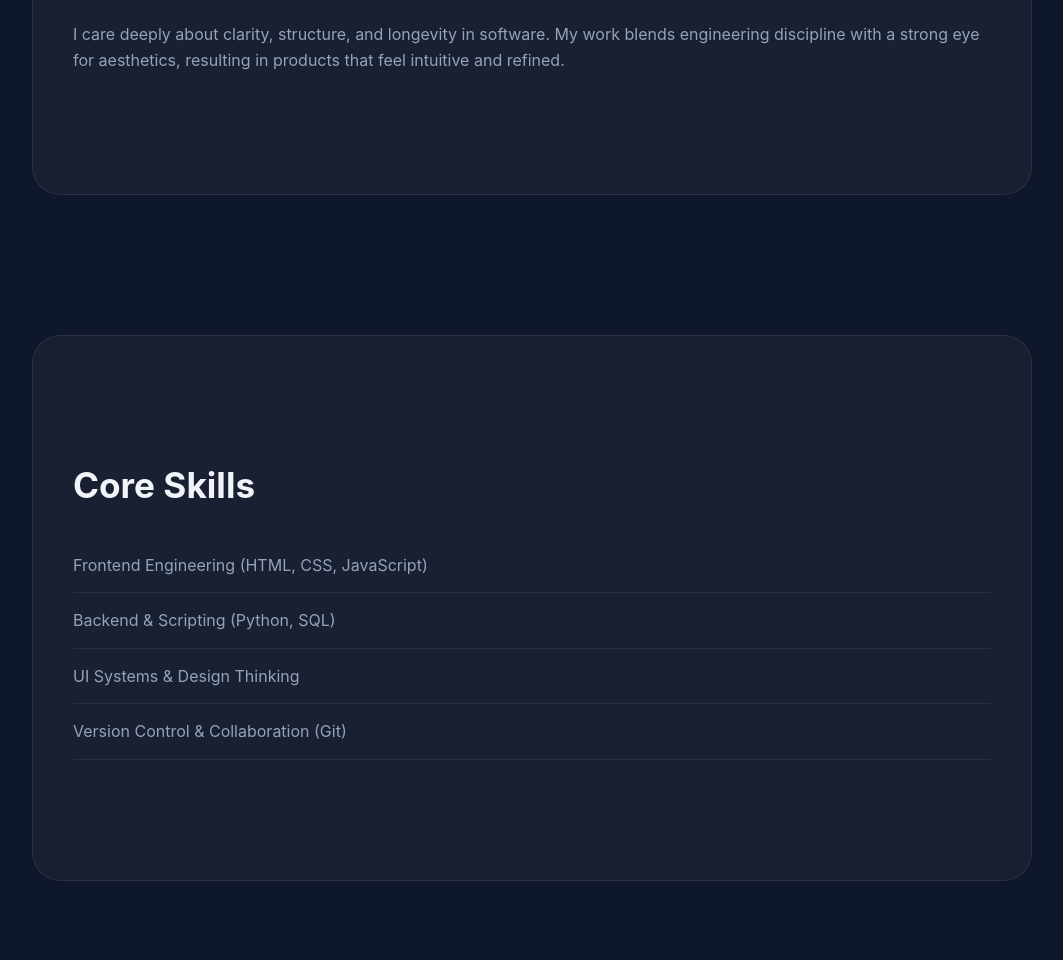
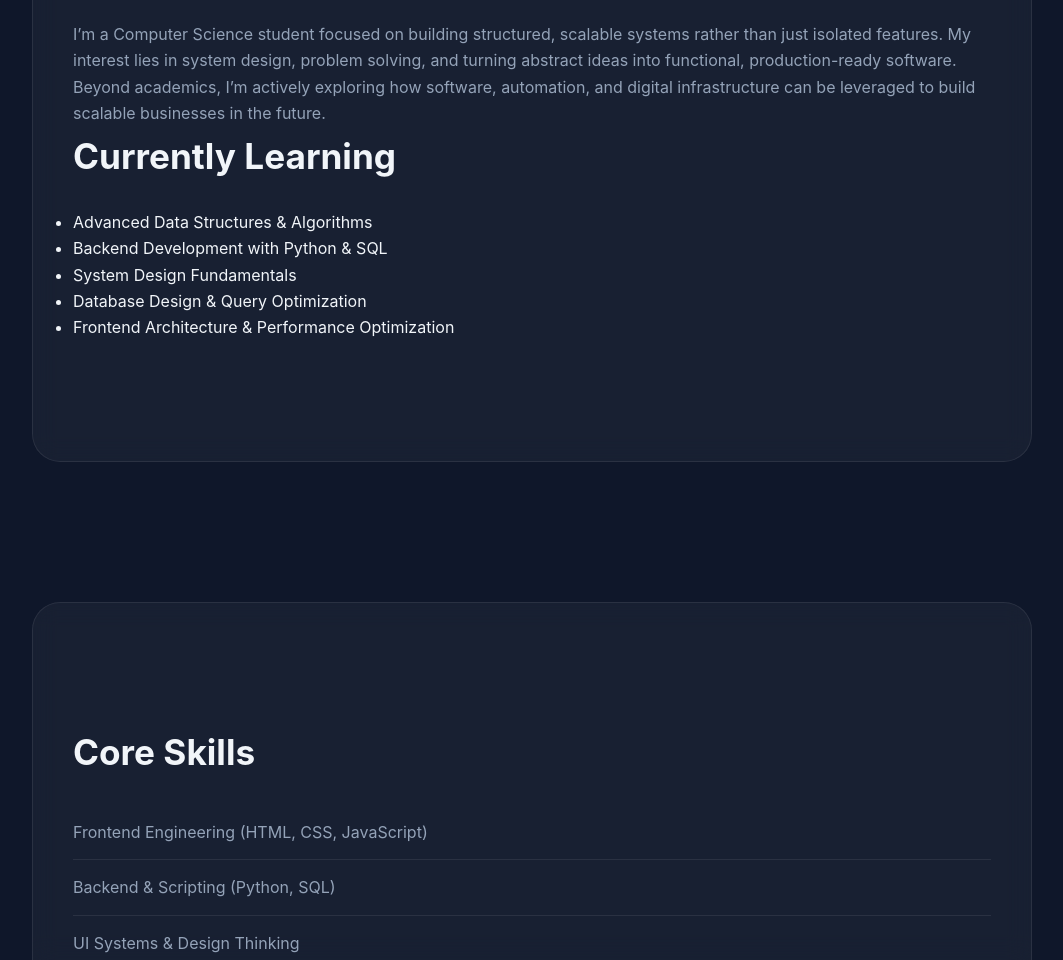
Before and after one commit to ze-ko/portfolio, a plain HTML site: page index.html in a window 1280 px wide. Shown: the part 982-1942 px from the top of the page, without its empty margins (108-1171 px from the left). Drawn offline with Linux system fonts and the light colour scheme.

Commit message:
Update index.html

```diff
--- a/index.html
+++ b/index.html
@@ -56,14 +56,32 @@
   </section>
 
   <!-- ABOUT -->
-  <section class="section about" data-animate>
-    <h2>About</h2>
-    <p>
-      I care deeply about clarity, structure, and longevity in software.
-      My work blends engineering discipline with a strong eye for aesthetics,
-      resulting in products that feel intuitive and refined.
-    </p>
-  </section>
+<section class="section about" data-animate>
+  <h2>About</h2>
+  <p>
+    I’m a Computer Science student focused on building structured,
+    scalable systems rather than just isolated features. My interest
+    lies in system design, problem solving, and turning abstract ideas
+    into functional, production-ready software.
+  </p>
+
+  <p>
+    Beyond academics, I’m actively exploring how software, automation,
+    and digital infrastructure can be leveraged to build scalable
+    businesses in the future.
+  </p>
+
+  <h2>Currently Learning</h2>
+  <ul >
+    <li>Advanced Data Structures & Algorithms</li>
+    <li>Backend Development with Python & SQL</li>
+    <li>System Design Fundamentals</li>
+    <li>Database Design & Query Optimization</li>
+    <li>Frontend Architecture & Performance Optimization</li>
+  </ul>
+
+</section>
+
 
   <!-- SKILLS -->
   <section class="section skills" data-animate>
@@ -72,7 +90,6 @@
       <li>Frontend Engineering (HTML, CSS, JavaScript)</li>
       <li>Backend & Scripting (Python, SQL)</li>
       <li>UI Systems & Design Thinking</li>
-      <li>Version Control & Collaboration (Git)</li>
     </ul>
   </section>
 
```
